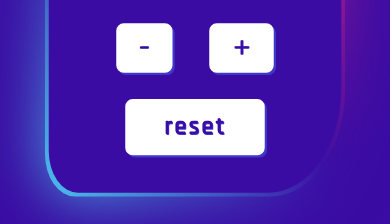
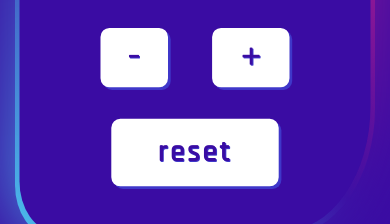
Before and after one commit to claudiovarzi/my-counter, a plain HTML site: page index.html in a window 390 px wide. Shown: the part 422-646 px from the top of the page. Drawn offline with Linux system fonts and the light colour scheme.

Commit message:
Update styles.css

```diff
--- a/assets/css/styles.css
+++ b/assets/css/styles.css
@@ -165,6 +165,6 @@ a:active {
 
 @media only screen and (max-width: 768px) {
   body {
-    transform: scale(0.75, 0.75);
+    transform: scale(0.9, 0.9);
   }
 }
```
